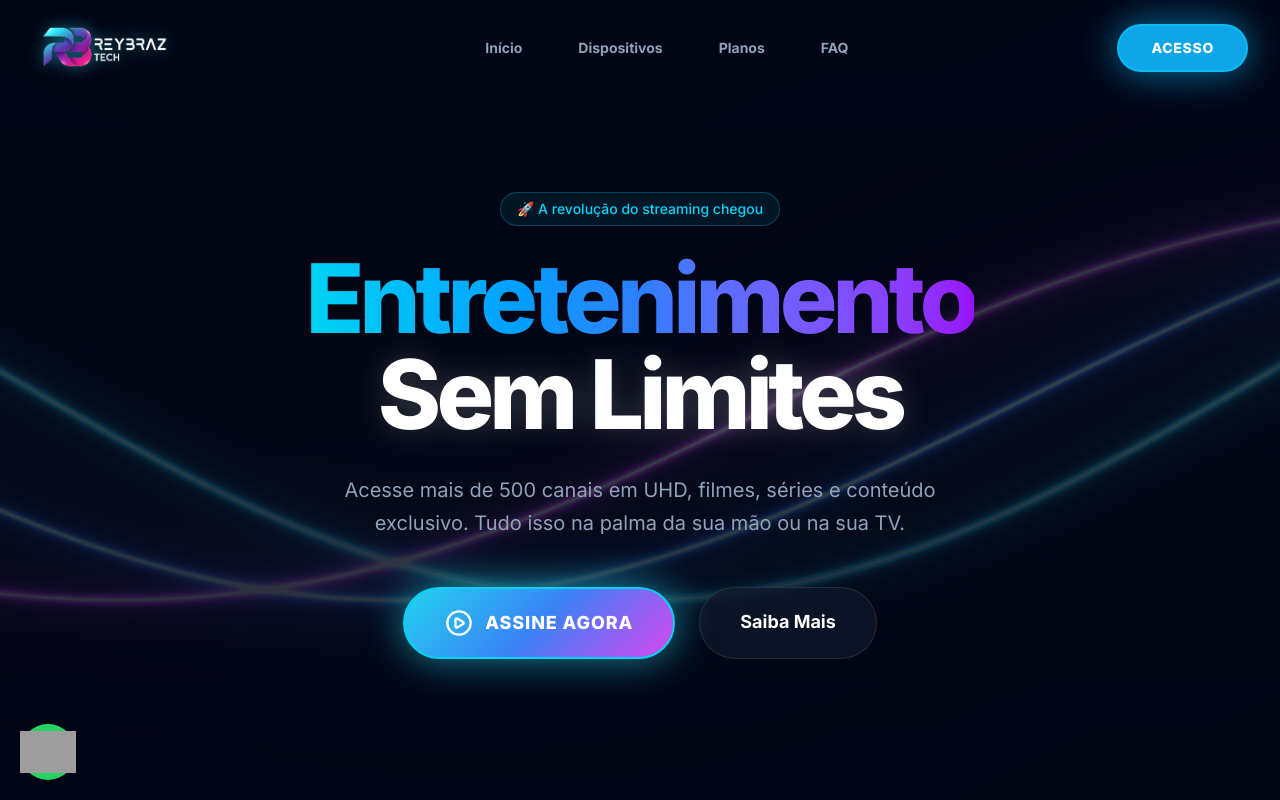
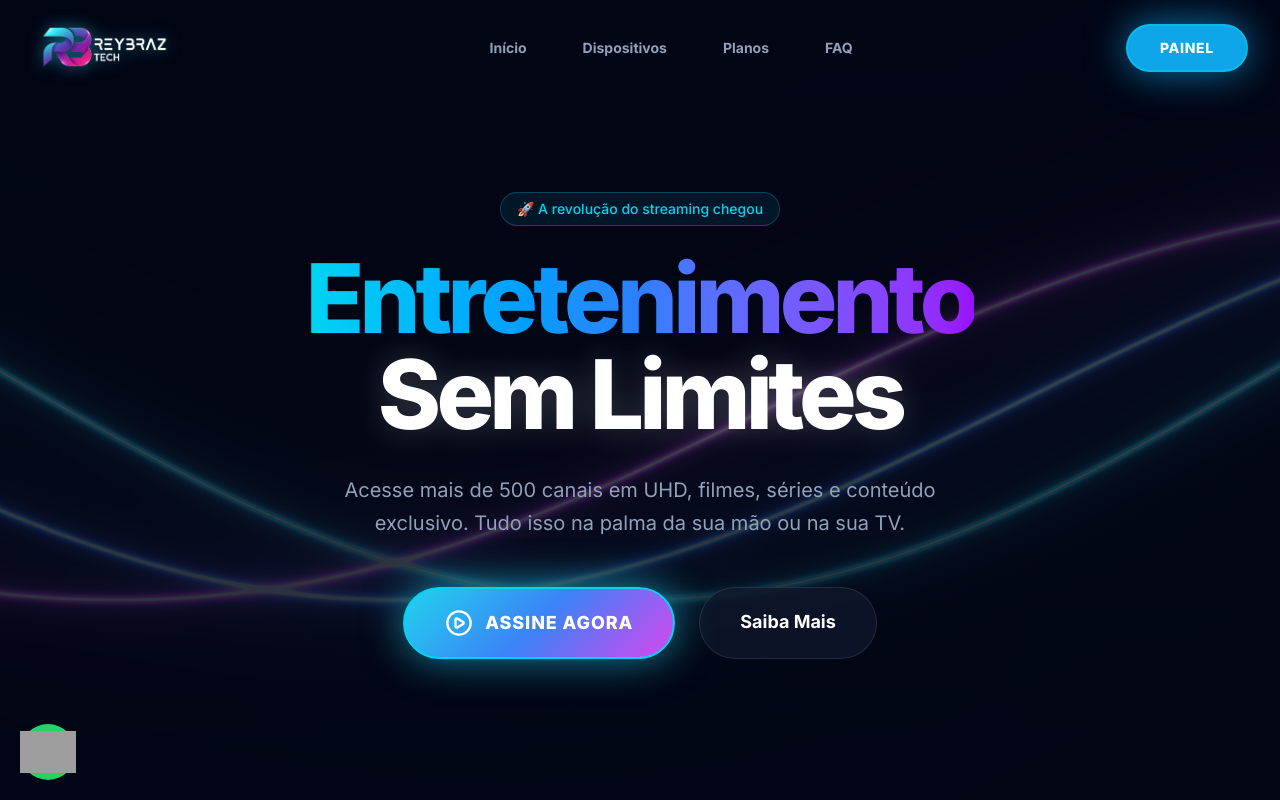
Before and after one commit to ReyvisonBraz/Reybraztech, a React (Vite) app: page / in a window 1280 px wide. Shown: the top 800 px of the page. Built offline with nearby package versions, Linux system fonts and the light colour scheme; sample sign-in values are in the browser's storage; grey boxes are pictures that could not be loaded.

Commit message:
feat: Keep user logged in for 30 days and improve redirects

```diff
--- a/src/components/Navbar.tsx
+++ b/src/components/Navbar.tsx
@@ -52,13 +52,13 @@ export const Navbar = () => {
                         </div>
                     </div>
                     <div className="hidden md:flex items-center gap-4">
-                        <Link to="/login" className="glow-button bg-primary text-white px-8 py-3 rounded-full text-sm font-black shadow-[0_0_30px_rgba(14,165,233,0.5)] inline-block border-2 border-cyan-400 hover:scale-110">
-                            Acesso
+                        <Link to={localStorage.getItem('reyb_token') ? "/dashboard" : "/login"} className="glow-button bg-primary text-white px-8 py-3 rounded-full text-sm font-black shadow-[0_0_30px_rgba(14,165,233,0.5)] inline-block border-2 border-cyan-400 hover:scale-110">
+                            {localStorage.getItem('reyb_token') ? "Painel" : "Acesso"}
                         </Link>
                     </div>
                     <div className="-mr-2 flex md:hidden items-center gap-3">
-                        <Link to="/login" className="bg-gradient-to-r from-cyan-500 to-blue-600 text-white px-6 py-3 rounded-full text-base font-black shadow-[0_0_20px_rgba(14,165,233,0.6)] border-2 border-cyan-400">
-                            Acesso
+                        <Link to={localStorage.getItem('reyb_token') ? "/dashboard" : "/login"} className="bg-gradient-to-r from-cyan-500 to-blue-600 text-white px-6 py-3 rounded-full text-base font-black shadow-[0_0_20px_rgba(14,165,233,0.6)] border-2 border-cyan-400">
+                            {localStorage.getItem('reyb_token') ? "Painel" : "Acesso"}
                         </Link>
                         <button
                             onClick={() => setIsMobileMenuOpen(!isMobileMenuOpen)}
@@ -91,11 +91,11 @@ export const Navbar = () => {
                                 </a>
                             ))}
                             <Link
-                                to="/login"
+                                to={localStorage.getItem('reyb_token') ? "/dashboard" : "/login"}
                                 className="w-full text-center glow-button bg-primary text-white px-3 py-4 rounded-xl text-base font-black block mt-4 shadow-[0_0_20px_rgba(14,165,233,0.4)] border-2 border-cyan-400"
                                 onClick={() => setIsMobileMenuOpen(false)}
                             >
-                                Acesso
+                                {localStorage.getItem('reyb_token') ? "Painel" : "Acesso"}
                             </Link>
                         </div>
                     </motion.div>
--- a/src/pages/LoginPage.tsx
+++ b/src/pages/LoginPage.tsx
@@ -143,6 +143,12 @@ export const LoginPage = () => {
     const [password, setPassword] = useState("");
     const [errorMsg, setErrorMsg] = useState("");
     const [loading, setLoading] = useState(false);
+
+    useEffect(() => {
+        if (localStorage.getItem('reyb_token')) {
+            navigate('/dashboard');
+        }
+    }, [navigate]);
 
     const [mouseX, setMouseX] = useState<number>(0);
     const [mouseY, setMouseY] = useState<number>(0);
--- a/src/pages/RegisterPage.tsx
+++ b/src/pages/RegisterPage.tsx
@@ -1,4 +1,4 @@
-import { useState, FormEvent, useRef } from 'react';
+import { useState, FormEvent, useRef, useEffect } from 'react';
 import { motion } from 'motion/react';
 import { Link, useNavigate } from 'react-router-dom';
 import { ArrowLeft, User, Smartphone, MessageSquare, CheckCircle2, Mail, Lock, AlertCircle, ExternalLink, ShieldCheck, RefreshCw } from 'lucide-react';
@@ -19,6 +19,13 @@ export const RegisterPage = () => {
   const [skippedOtp, setSkippedOtp] = useState(false);
   const [resendCooldown, setResendCooldown] = useState(0);
   const cooldownRef = useRef<ReturnType<typeof setInterval> | null>(null);
+
+  useEffect(() => {
+    if (localStorage.getItem('reyb_token')) {
+      navigate('/dashboard');
+    }
+  }, [navigate]);
+
   const [formData, setFormData] = useState({
     firstName: '',
     lastName: '',
```
Also changed, not shown: 2 other files (tests, documents, lock files or other folders).
